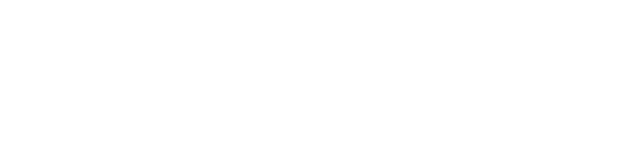
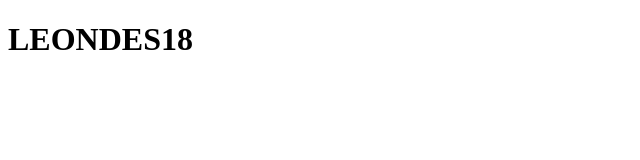
Before and after one commit to leondes18/lesson16, a plain HTML site: page index.html in a window 1280 px wide. Shown: the whole page, without its empty margins (0-640 px from the left). Drawn offline with Linux system fonts and the light colour scheme.

Commit message:
ism qoshildi

```diff
--- a/index.html
+++ b/index.html
@@ -7,6 +7,8 @@
     <title>Document</title>
 </head>
 <body>
-
+    <h1>
+        LEONDES18
+    </h1>
 </body>
 </html>
```
